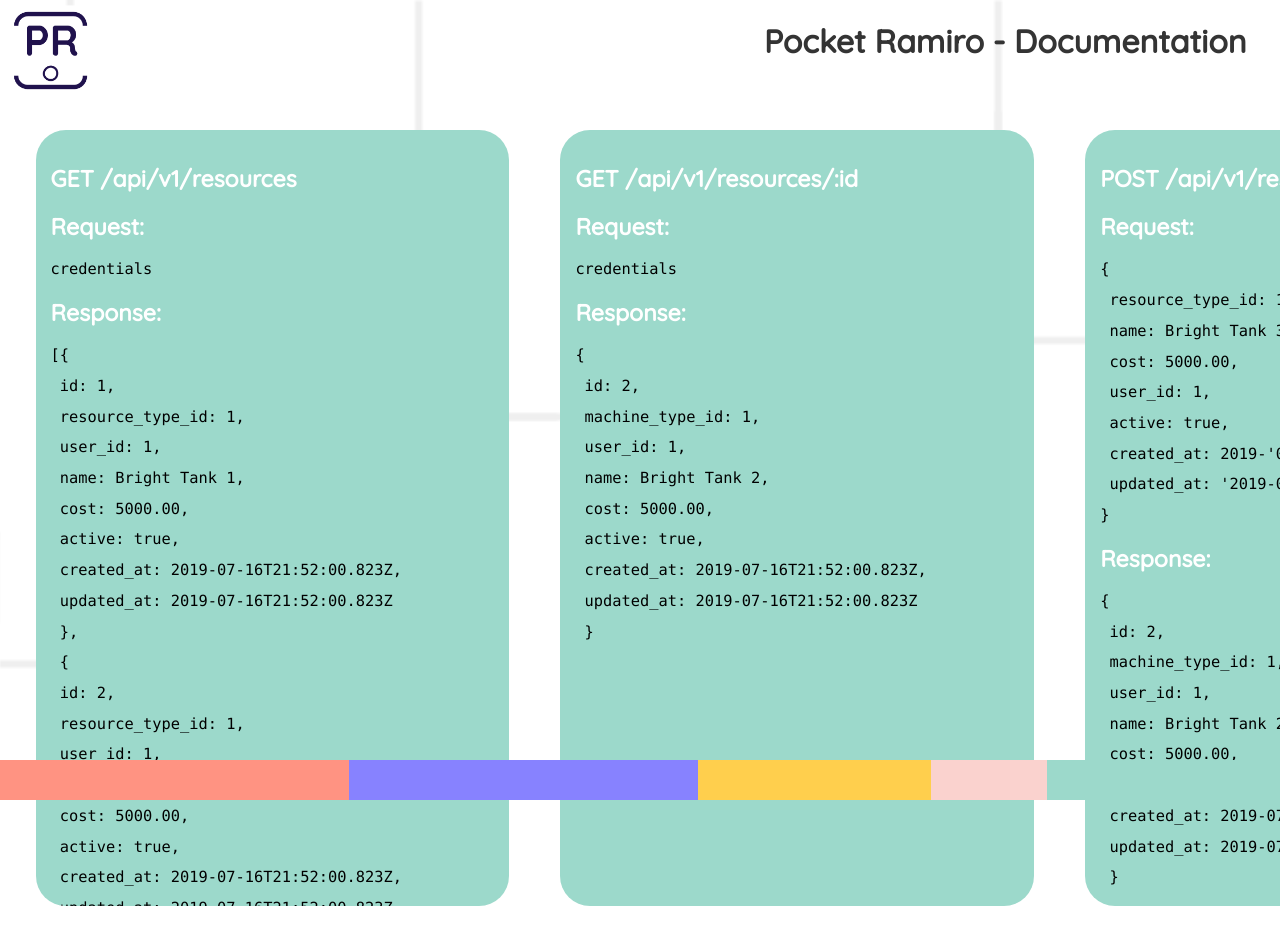
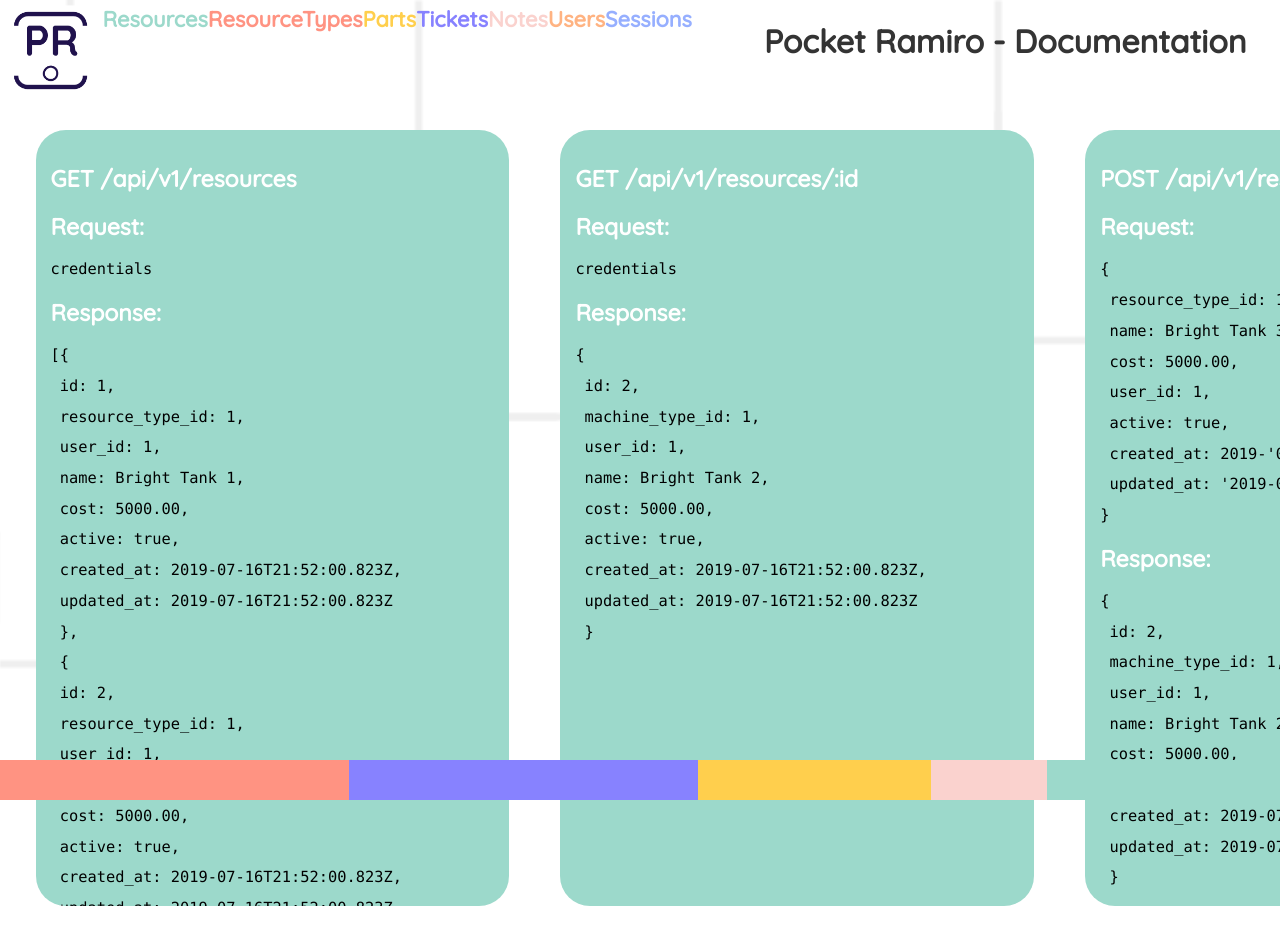
Before and after one commit to carriewalsh/pocket_ramiro_endpoints, a React (Create React App) app: page /endpoints in a window 1280 px wide. Shown: the top 932 px of the page. Built offline with nearby package versions, Linux system fonts and the light colour scheme.

Commit message:
Adds endpoint header with styling

```diff
--- /dev/null
+++ b/src/EndpointHeader.js
@@ -0,0 +1,15 @@
+import React, { Component } from 'react';
+
+export default function EndpointHeader() {
+  return (
+    <div class="endpoint_header">
+      <div class="resource">Resources</div>
+      <div class="resource_type">ResourceTypes</div>
+      <div class="part">Parts</div>
+      <div class="ticket">Tickets</div>
+      <div class="note">Notes</div>
+      <div class="user">Users</div>
+      <div class="session">Sessions</div>
+    </div>
+  )
+}
--- a/src/pages/EndpointsPage.js
+++ b/src/pages/EndpointsPage.js
@@ -2,6 +2,8 @@ import React, { Component } from 'react'
 import Footer from '../Footer.js'
 import Header from '../Header.js'
 import Endpoints from '../Endpoints.js'
+import EndpointHeader from '../EndpointHeader.js'
+import '../stylesheets/EndpointHeader.css'
 
 class EndpointsPage extends Component {
   constructor() {
@@ -224,6 +226,7 @@ class EndpointsPage extends Component {
     return(
       <main className="App">
         <Header />
+        <EndpointHeader />
           <div class="side-scroll">
             <Endpoints endpoints={this.state.endpoints}/>
           </div>
--- /dev/null
+++ b/src/stylesheets/EndpointHeader.css
@@ -0,0 +1,37 @@
+.endpoint_header {
+  display: flex;
+  font-size: 1.7vw;
+  margin-left: 8vw;
+  font-weight: bold;
+  margin-top: -100px;
+  margin-bottom: 100px;
+  position: fixed;
+}
+
+.resource {
+  color: #9CD9CB;
+}
+
+.resource_type {
+  color: #FF9382;
+}
+
+.part {
+  color: #ffcf4d;
+}
+
+.ticket {
+  color: #8782FF;
+}
+
+.note {
+  color: #FAD2CE;
+}
+
+.user {
+  color: #FFB382;
+}
+
+.session {
+  color: #96AFFF;
+}
```
